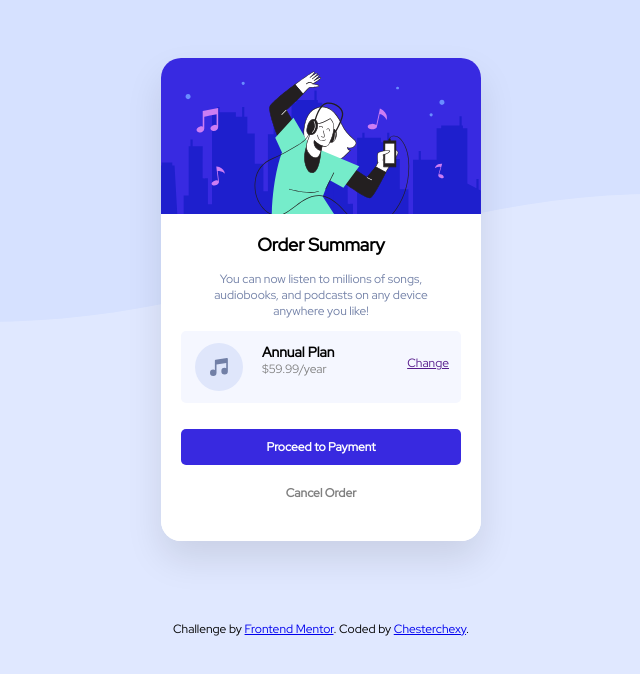
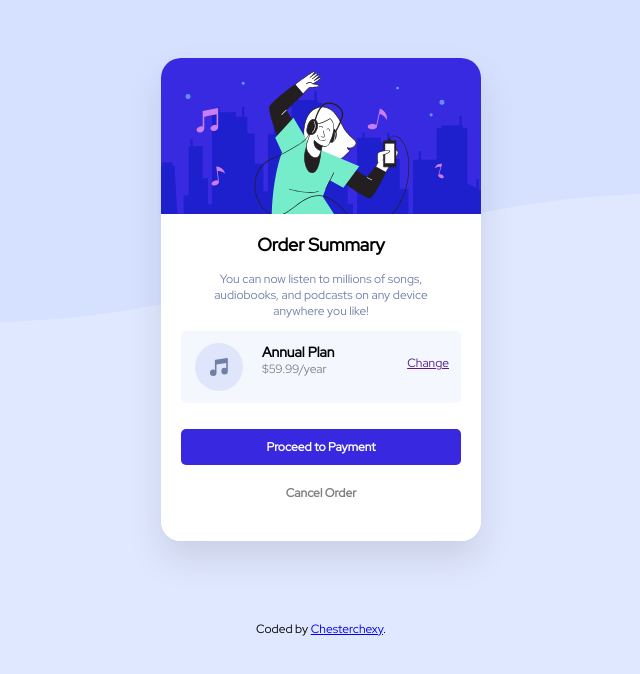
Before and after one commit to chibuzordev/web-portfolio-order-summary-page.io, a plain HTML site: page order-summary-page/index.html in a window 1280 px wide. Shown: the whole page, without its empty margins (319-959 px from the left). Drawn offline with Linux system fonts and the light colour scheme.

Commit message:
Update index.html

```diff
--- a/order-summary-page/index.html
+++ b/order-summary-page/index.html
@@ -5,13 +5,10 @@
   <meta name="viewport" content="width=device-width, initial-scale=1.0"> <!-- displays site properly based on user's device -->
 <!--
   <link rel="icon" type="image/png" sizes="32x32" href="./images/favicon-32x32.png"> -->
-
   <link rel="stylesheet" type="text/css" href="css/styles.css">
-  <link href="https://fonts.googleapis.com/css?family=Noto+Serif:400,400italic,700|Open+Sans:300,400,600,700" rel="stylesheet">
-  <!-- https://fonts.google.com/specimen/Red+Hat+Display -->
   <title>Frontend Mentor | Order summary card</title>
 </head>
-<body class="justify-content-center">
+<body>
   <div id="house">
     <div id="room1">
 
@@ -48,7 +45,7 @@
     </div>
   </div>
   <div id="attribution">
-    Challenge by <a href="https://www.frontendmentor.io?ref=challenge" target="_blank">Frontend Mentor</a>.
+
     Coded by <a href="https://www.thechibuzor.netlify.app">Chesterchexy</a>.
   </div>
 </body>
```
